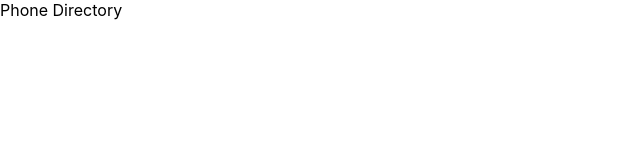
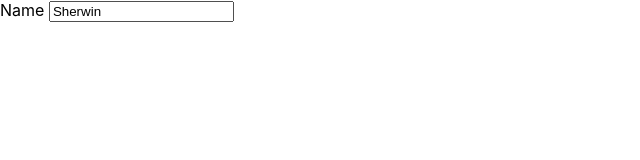
Before and after one commit to SherwinRF/phone-directory, a React (Create React App) app: page / in a window 1280 px wide. Shown: the top 160 px of the page, without its empty margins (0-640 px from the left). Built offline with nearby package versions, Linux system fonts and the light colour scheme.

Commit message:
Created Skeleton of Home Page

```diff
--- a/src/App.js
+++ b/src/App.js
@@ -1,11 +1,24 @@
 import React, { Component } from 'react';
 
-function App() {
+class App extends Component {
+  render() {
   return (
-    <div >
-      Phone Directory
+    <div className="header">
+      {/* <div>
+        Phone Directory
+      </div>
+
+      <button> Add </button>
+      <div>
+        <span> Name </span> <br/>
+        <span> Phone </span>
+      </div> */}
+      <label htmlFor="name"> Name </label>
+      <input id="name" type="text" placeholder="Type Here" defaultValue="Sherwin" />
     </div>
+
   );
+  }
 }
 
 export default App;
```
